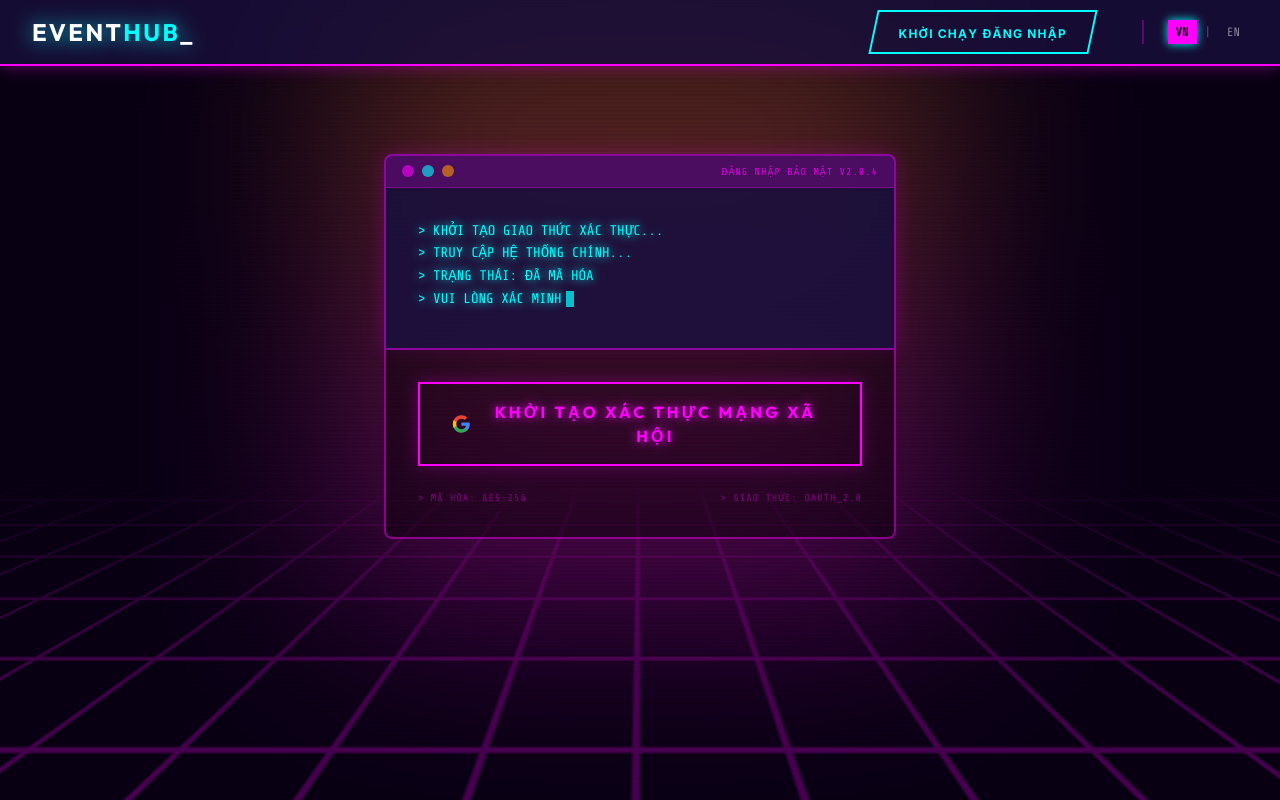
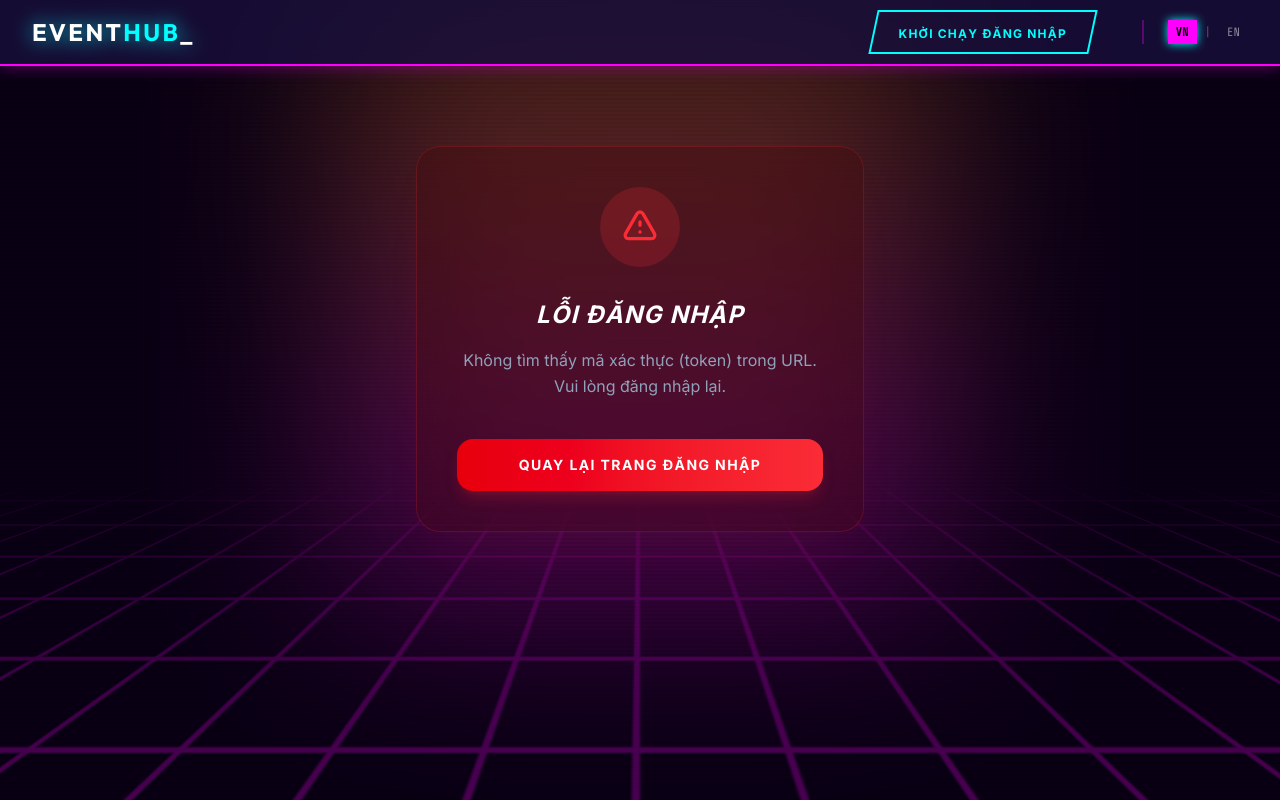
Before and after one commit to DTH235712-TranTriNhan/DoAn_DienToanDamMay_DTH235712_DTH235713, a React (Vite) app in the folder modules/ui/: page /auth/callback in a window 1280 px wide. Before the commit this address led to /login. Built offline with nearby package versions, Linux system fonts and the light colour scheme.

Commit message:
feat: implement Google OAuth authentication flow with LoginPage and AuthCallbackPage components

```diff
--- a/modules/ui/src/pages/AuthCallbackPage.jsx
+++ b/modules/ui/src/pages/AuthCallbackPage.jsx
@@ -1,52 +1,66 @@
-import { useEffect } from "react";
+import { useEffect, useState } from "react";
 import { useNavigate } from "react-router-dom";
 import { useAuth } from "../context/AuthContext.jsx";
 
 const AuthCallbackPage = () => {
   const navigate = useNavigate();
   const { login } = useAuth();
+  const [error, setError] = useState(null);
 
   useEffect(() => {
-    // Logic extraction token from URL
+    // Đọc tham số token từ URL
     const params = new URLSearchParams(window.location.search);
     const token = params.get("token");
 
     if (token) {
-      console.log("Token extracted:", token);
+      // Gọi hàm login(token) từ AuthContext để lưu JWT và cập nhật trạng thái
       login(token);
-      // login sẽ tự động fetch user và cập nhật state
-      setTimeout(() => navigate("/"), 1500);
+      // Sau khi login hoàn tất, điều hướng về trang chủ
+      navigate("/");
     } else {
-      navigate("/login");
+      setError("Không tìm thấy mã xác thực (token) trong URL. Vui lòng đăng nhập lại.");
     }
   }, [navigate, login]);
 
+  // Giao diện khi có lỗi (không có token)
+  if (error) {
+    return (
+      <div className="flex flex-col items-center justify-center py-20 px-4 text-center">
+        <div className="max-w-md w-full bg-red-950/30 backdrop-blur-xl p-10 rounded-3xl border border-red-500/20 shadow-2xl shadow-red-500/5">
+          <div className="w-20 h-20 bg-red-500/20 rounded-full flex items-center justify-center mx-auto mb-8">
+            <svg className="w-10 h-10 text-red-500" fill="none" viewBox="0 0 24 24" stroke="currentColor">
+              <path strokeLinecap="round" strokeLinejoin="round" strokeWidth={2} d="M12 9v2m0 4h.01m-6.938 4h13.856c1.54 0 2.502-1.667 1.732-3L13.732 4c-.77-1.333-2.694-1.333-3.464 0L3.34 16c-.77 1.333.192 3 1.732 3z" />
+            </svg>
+          </div>
+          <h2 className="text-2xl font-black text-white mb-4 italic uppercase tracking-wider">Lỗi Đăng Nhập</h2>
+          <p className="text-slate-400 font-medium mb-10 leading-relaxed">{error}</p>
+          <button
+            onClick={() => navigate("/login")}
+            className="w-full py-4 px-8 bg-gradient-to-r from-red-600 to-red-500 text-white font-black rounded-2xl hover:from-red-500 hover:to-red-400 transition-all duration-300 shadow-lg shadow-red-500/20 uppercase tracking-widest text-sm"
+          >
+            Quay lại trang đăng nhập
+          </button>
+        </div>
+      </div>
+    );
+  }
+
+  // Giao diện trạng thái đang xử lý
   return (
-    <div className="flex flex-col items-center justify-center min-h-[60vh] relative">
-      {/* Radar/Radar Scanner Effect */}
-      <div className="relative w-64 h-64 border-2 border-secondary/30 rounded-full flex items-center justify-center overflow-hidden">
-        {/* Rotating Beam */}
-        <div className="absolute inset-0 bg-conic-gradient from-secondary/40 to-transparent animate-[spin_3s_linear_infinite] origin-center"></div>
-        {/* Glow dots */}
-        <div className="absolute w-4 h-4 bg-primary rounded-full shadow-[0_0_15px_#FF00FF] animate-pulse"></div>
-        <div className="absolute w-2 h-2 bg-secondary rounded-full shadow-[0_0_10px_#00FFFF] top-10 left-20"></div>
-        <div className="absolute w-2 h-2 bg-secondary rounded-full shadow-[0_0_10px_#00FFFF] bottom-20 right-10"></div>
+    <div className="flex flex-col items-center justify-center py-32 px-4 text-center">
+      <div className="relative mb-12">
+        {/* Loading Spinner hiện đại */}
+        <div className="w-24 h-24 border-8 border-slate-800 border-t-blue-500 rounded-full animate-spin shadow-2xl"></div>
+        <div className="absolute inset-0 w-24 h-24 border-8 border-transparent border-b-purple-500 rounded-full animate-pulse opacity-50"></div>
+        <div className="absolute top-1/2 left-1/2 -translate-x-1/2 -translate-y-1/2 w-4 h-4 bg-white rounded-full animate-ping"></div>
       </div>
 
-      <div className="mt-12 text-center">
-        <h2 className="text-2xl font-heading text-secondary tracking-widest uppercase mb-4 animate-pulse">
-          &gt; DECRYPTING_IDENTITY_TOKEN...
-        </h2>
-        <div className="flex justify-center gap-1">
-          {[...Array(5)].map((_, i) => (
-            <div
-              key={i}
-              className="w-3 h-3 bg-primary/40 animate-bounce"
-              style={{ animationDelay: `${i * 0.1}s` }}
-            ></div>
-          ))}
-        </div>
-      </div>
+      <h2 className="text-3xl font-black text-white tracking-widest uppercase italic animate-pulse">
+        Đang xử lý đăng nhập...
+      </h2>
+      <p className="mt-4 text-slate-400 font-medium tracking-wide">
+        Hệ thống đang xác thực danh tính của bạn. Vui lòng giữ kết nối.
+      </p>
     </div>
   );
 };
--- a/modules/ui/src/pages/LoginPage.jsx
+++ b/modules/ui/src/pages/LoginPage.jsx
@@ -1,66 +1,57 @@
-import { useState, useEffect, useContext } from "react";
-import { THEME_COLORS } from "../constants/uiConstants";
-import LanguageContext from "../context/LanguageContext.jsx";
+import { useEffect } from "react";
+import { useNavigate } from "react-router-dom";
+import { useAuth } from "../context/AuthContext.jsx";
 
 const LoginPage = () => {
-  const { t } = useContext(LanguageContext);
-  const [text, setText] = useState("");
-  const fullText = t("login.terminal");
+  const { isAuthenticated } = useAuth();
+  const navigate = useNavigate();
 
   useEffect(() => {
-    let i = 0;
-    const interval = setInterval(() => {
-      setText(fullText.slice(0, i));
-      i++;
-      if (i > fullText.length) clearInterval(interval);
-    }, 50);
-    return () => clearInterval(interval);
-  }, []);
+    // Nếu đã đăng nhập thì tự động chuyển về trang chủ
+    if (isAuthenticated) {
+      navigate("/");
+    }
+  }, [isAuthenticated, navigate]);
 
-  const handleLogin = () => {
+  const handleGoogleLogin = () => {
+    // Chuyển hướng toàn trang để đi qua Vite proxy tới Backend
     window.location.href = "/api/auth/google";
   };
 
   return (
-    <div className="py-20 flex flex-col items-center justify-center min-h-[70vh]">
-      <div className="w-full max-w-lg relative">
-        {/* Terminal Header */}
-        <div className="bg-[#1a103c]/90 border-2 border-primary/50 shadow-[0_0_20px_rgba(255,0,255,0.2)] rounded-t-lg overflow-hidden">
-          <div className="bg-primary/20 border-b border-primary/30 px-4 py-2 flex items-center justify-between">
-            <div className="flex gap-2">
-              <div className="w-3 h-3 rounded-full bg-primary/60"></div>
-              <div className="w-3 h-3 rounded-full bg-secondary/60"></div>
-              <div className="w-3 h-3 rounded-full bg-accent/60"></div>
+    <div className="flex flex-col items-center justify-center py-20 px-4">
+      <div className="max-w-md w-full bg-slate-900/50 backdrop-blur-xl p-8 rounded-3xl border border-white/10 shadow-2xl">
+        <div className="text-center mb-10">
+          {/* Logo Sự Kiện */}
+          <div className="mx-auto h-20 w-20 bg-gradient-to-br from-purple-600 to-blue-500 rounded-2xl flex items-center justify-center shadow-lg shadow-purple-500/20 mb-6">
+            <svg
+              className="h-12 w-12 text-white"
+              fill="none"
+              viewBox="0 0 24 24"
+              stroke="currentColor"
+            >
+              <path
+                strokeLinecap="round"
+                strokeLinejoin="round"
+                strokeWidth={2}
+                d="M15 5v2m0 4v2m0 4v2M5 5a2 2 0 00-2 2v3a2 2 0 110 4v3a2 2 0 002 2h14a2 2 0 002-2v-3a2 2 0 110-4V7a2 2 0 00-2-2H5z"
+              />
+            </svg>
           </div>
-            <span className="font-mono text-[10px] text-primary/80 tracking-widest uppercase">
-              {t("login.secureLogin")}
-            </span>
+          <h1 className="text-4xl font-black text-white tracking-tight mb-2">
+            EventHub
+          </h1>
+          <p className="text-slate-400 font-medium">
+            Nền tảng săn vé sự kiện chịu tải cao
+          </p>
         </div>
 
-          {/* Terminal Content */}
-          <div className="p-8 font-mono text-sm min-h-[160px] whitespace-pre-wrap leading-relaxed shadow-inner">
-            <span className="text-secondary drop-shadow-[0_0_5px_#00FFFF]">{text}</span>
-            <span className="inline-block w-2 h-4 bg-secondary ml-1 animate-pulse align-middle"></span>
-          </div>
-        </div>
-
-        {/* Login Action Area */}
-        <div className="bg-black/40 border-x-2 border-b-2 border-primary/50 rounded-b-lg p-8 flex flex-col items-center">
+        <div className="space-y-4">
           <button
-            onClick={handleLogin}
-            style={{
-              backgroundColor: "transparent",
-              borderColor: THEME_COLORS.PRIMARY,
-              boxShadow: `0 0 15px ${THEME_COLORS.PRIMARY}40`
-            }}
-            className="group relative px-8 py-4 border-2 overflow-hidden transition-all duration-300 hover:shadow-[0_0_30px_#FF00FF] hover:bg-primary/10 w-full"
+            onClick={handleGoogleLogin}
+            className="w-full flex items-center justify-center gap-3 py-4 px-6 bg-white hover:bg-slate-50 text-slate-900 font-bold rounded-2xl transition-all duration-300 transform hover:scale-[1.02] active:scale-[0.98] shadow-xl shadow-white/5"
           >
-            {/* Hover fill effect */}
-            <div className="absolute inset-0 w-0 bg-primary/20 transition-all duration-500 group-hover:w-full"></div>
-
-            <div className="relative flex items-center justify-center gap-3">
-              {/* Fake Google Icon (Simplified) */}
-              <svg className="w-5 h-5 group-hover:animate-spin" viewBox="0 0 24 24">
+            <svg className="w-6 h-6" viewBox="0 0 24 24">
               <path
                 fill="#4285F4"
                 d="M22.56 12.25c0-.78-.07-1.53-.2-2.25H12v4.26h5.92c-.26 1.37-1.04 2.53-2.21 3.31v2.77h3.57c2.08-1.92 3.28-4.74 3.28-8.09z"
@@ -78,15 +69,16 @@ const LoginPage = () => {
                 d="M12 5.38c1.62 0 3.06.56 4.21 1.66l3.15-3.15C17.45 2.09 14.97 1 12 1 7.7 1 3.99 3.47 2.18 7.07l3.66 2.84c.87-2.6 3.3-4.53 6.16-4.53z"
               />
             </svg>
-              <span className="font-heading font-black text-primary tracking-[0.2em] uppercase text-base drop-shadow-[0_0_5px_#FF00FF]">
-                {t("login.button")}
+            Đăng nhập với Google
+          </button>
+        </div>
+
+        <div className="mt-10 text-center">
+          <div className="inline-flex items-center gap-2 px-3 py-1 bg-white/5 rounded-full border border-white/5">
+            <div className="w-1.5 h-1.5 rounded-full bg-green-400 animate-pulse"></div>
+            <span className="text-[10px] text-slate-500 uppercase tracking-widest font-bold">
+              Secure Authentication Protocol
             </span>
-            </div>
-          </button>
-
-          <div className="mt-6 flex justify-between w-full text-[10px] uppercase tracking-widest text-primary/40 font-mono">
-            <span>&gt; {t("login.encryption")}</span>
-            <span>&gt; {t("login.protocol")}</span>
           </div>
         </div>
       </div>
--- a/modules/ui/vite.config.js
+++ b/modules/ui/vite.config.js
@@ -8,7 +8,7 @@ export default defineConfig({
     proxy: {
       // Điều hướng tất cả các yêu cầu bắt đầu bằng /api sang Backend server
       "/api": {
-        target: "http://localhost:5000",
+        target: "http://127.0.0.1:5000",
         changeOrigin: true
       }
     }
```
Also changed, not shown: 1 other file (tests, documents, lock files or other folders). Lines whose indentation alone changed are shown as unchanged.
